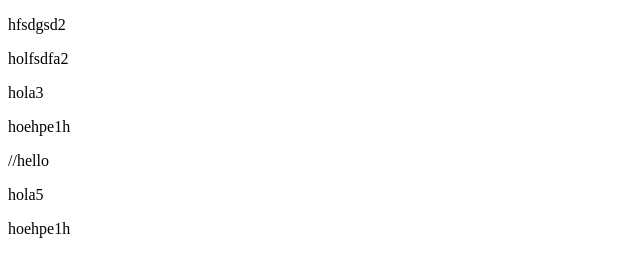
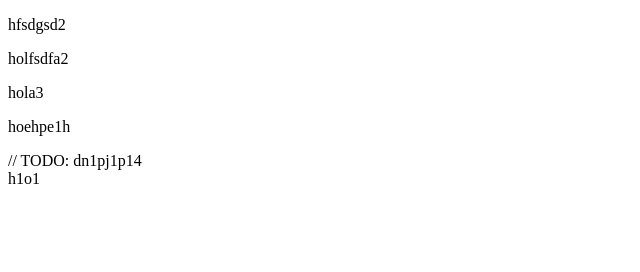
Before and after one commit to Venatus-Tech/git_tutorial, a plain HTML site: page index.html in a window 1280 px wide. Shown: the whole page, without its empty margins (0-640 px from the left). Drawn offline with Linux system fonts and the light colour scheme.

Commit message:
remove prev changes

```diff
--- a/index.html
+++ b/index.html
@@ -11,8 +11,8 @@
     <p>hola3</p>
     <p>hoehpe1h</p>
 
-    //hello
-    <p>hola5</p>
-    <div>hoehpe1h</div>
+    // TODO: dn1pj1p14
+
+    <div>h1o1</div>
 </body>
 </html>
```
